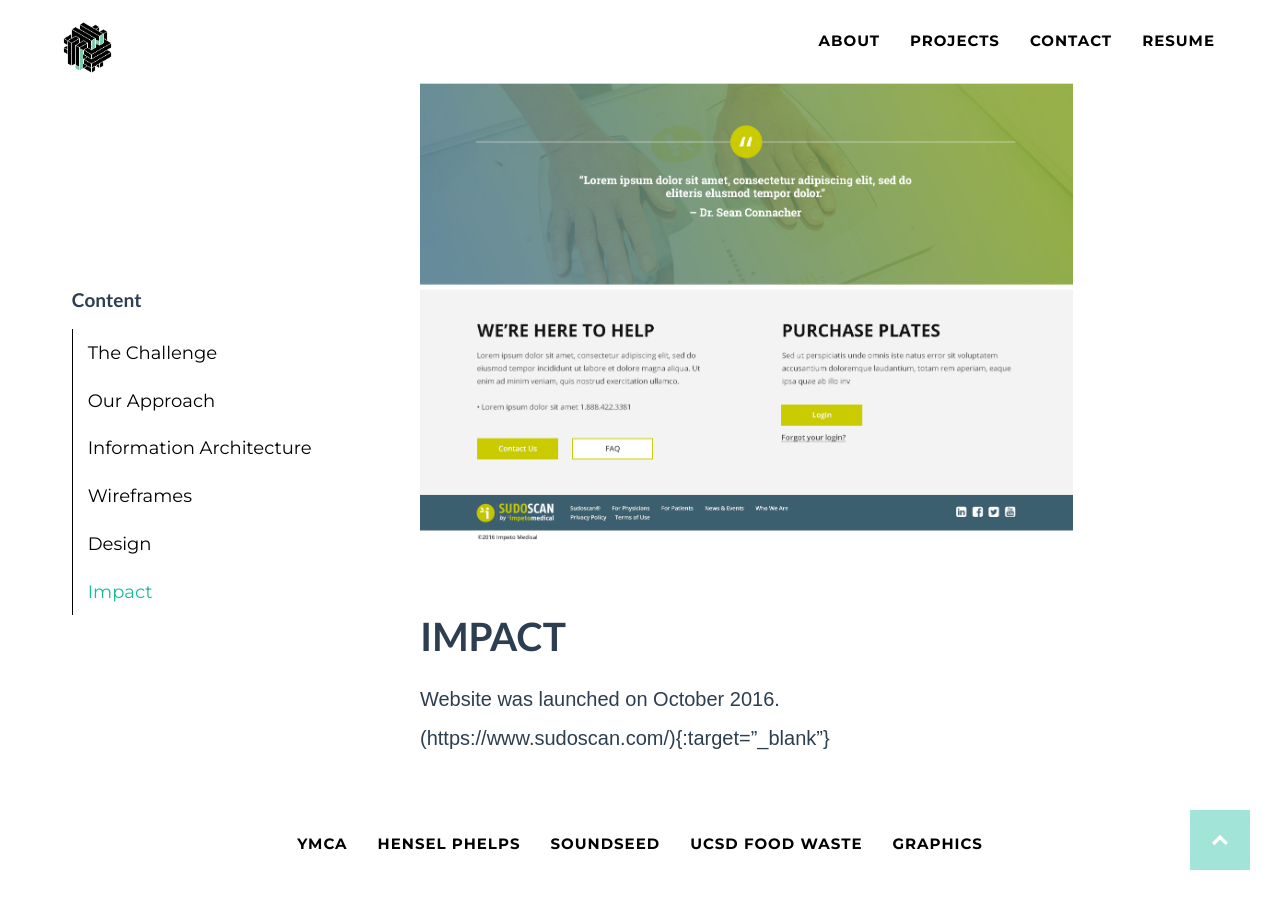
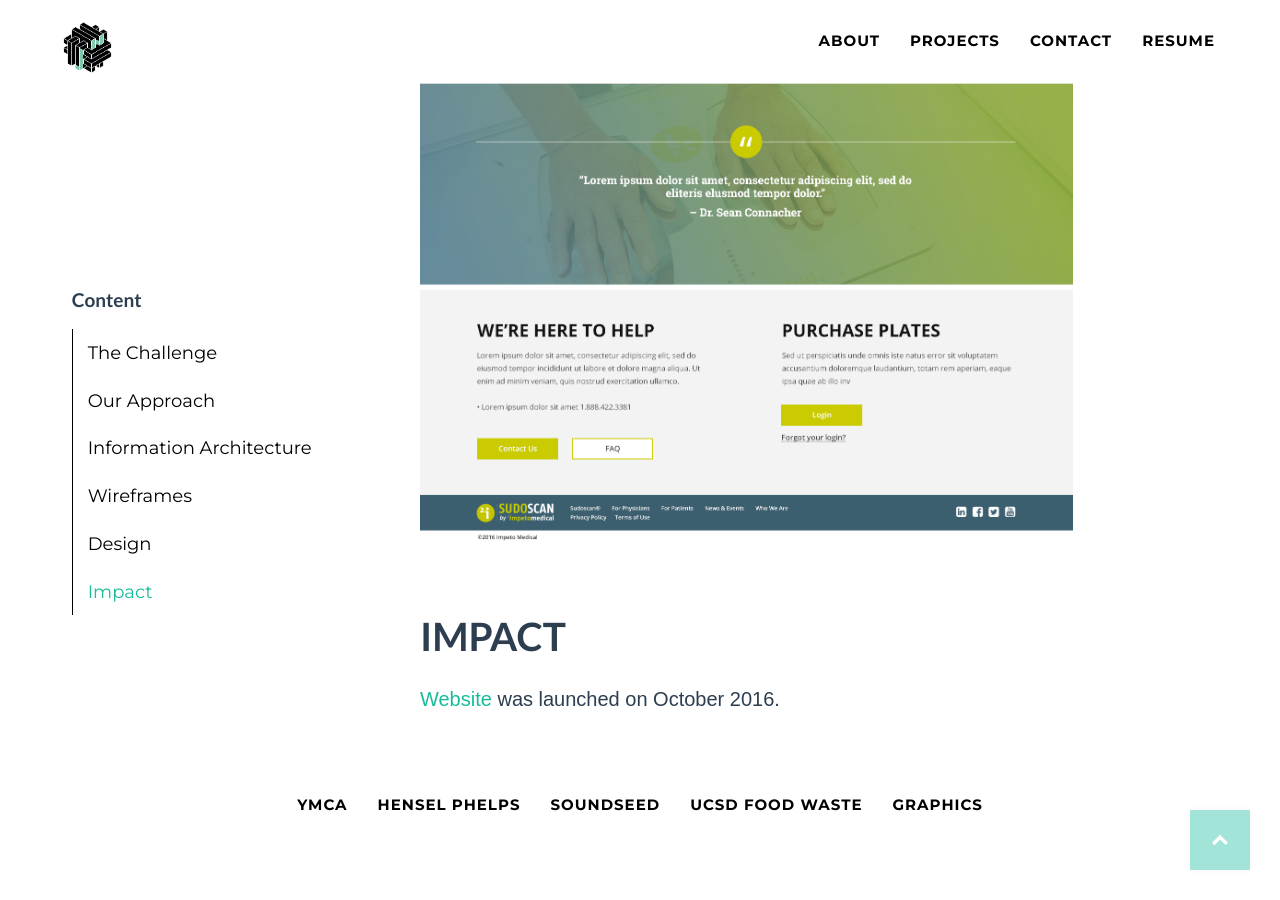
Before and after one commit to jeni4nguy/jeni4nguy.github.io, a Jekyll site: the page built from _posts/2014-07-14-project-5.markdown, in a window 1280 px wide and 900 px high, scrolled down 3490 px. Built offline with Jekyll 4.4.1, drawn with Linux system fonts in a browser that asks for light colours; some of the changed lines change nothing that is shown.

Commit message:
sudoscan
qa

```diff
--- a/_posts/2014-07-14-project-5.markdown
+++ b/_posts/2014-07-14-project-5.markdown
@@ -61,6 +61,4 @@
 {:#section6}
 
 # Impact
-Website was launched on October 2016.
-
-(https://www.sudoscan.com/){:target="_blank"}
+<a href="https://www.sudoscan.com/" target="_blank">Website</a> was launched on October 2016.
```
